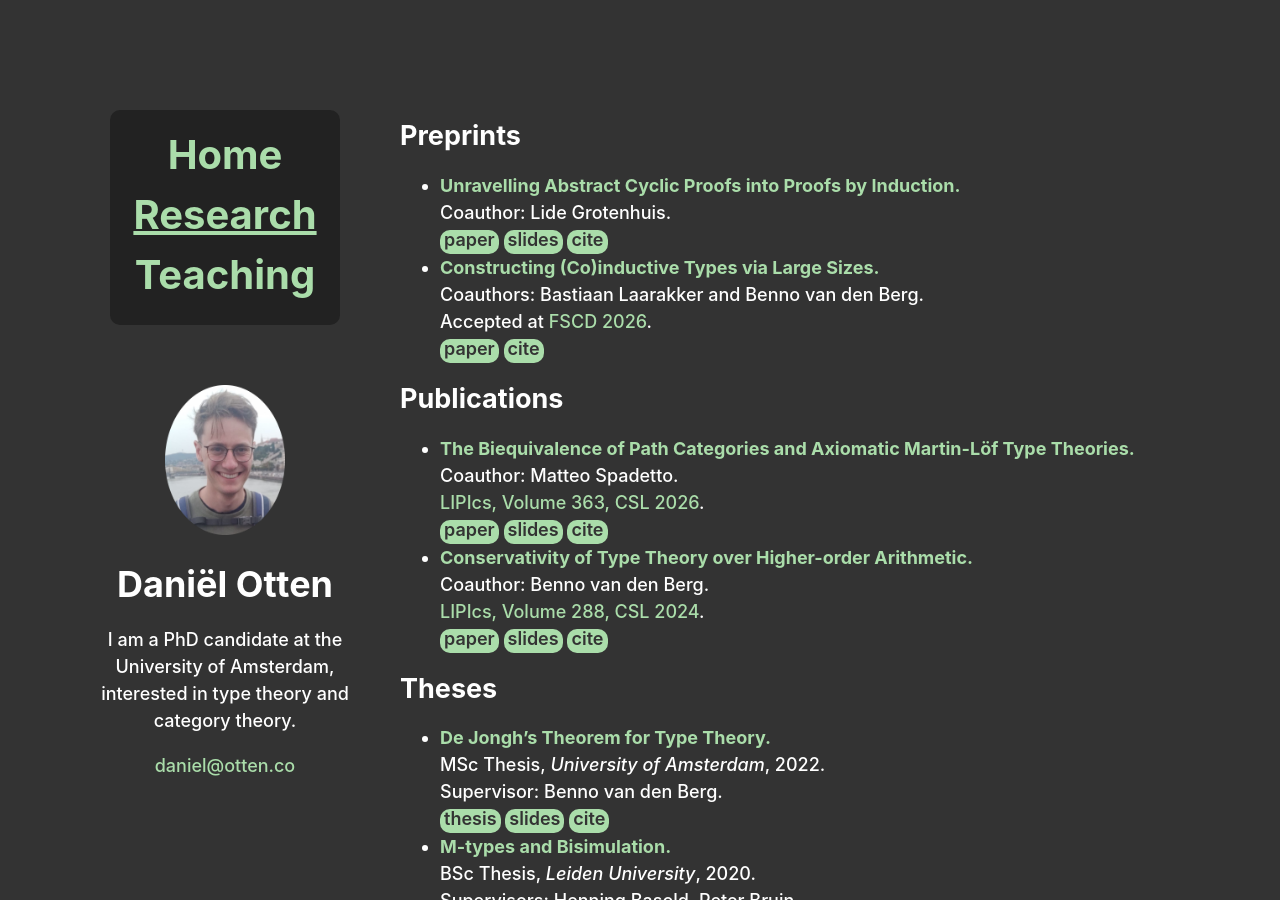
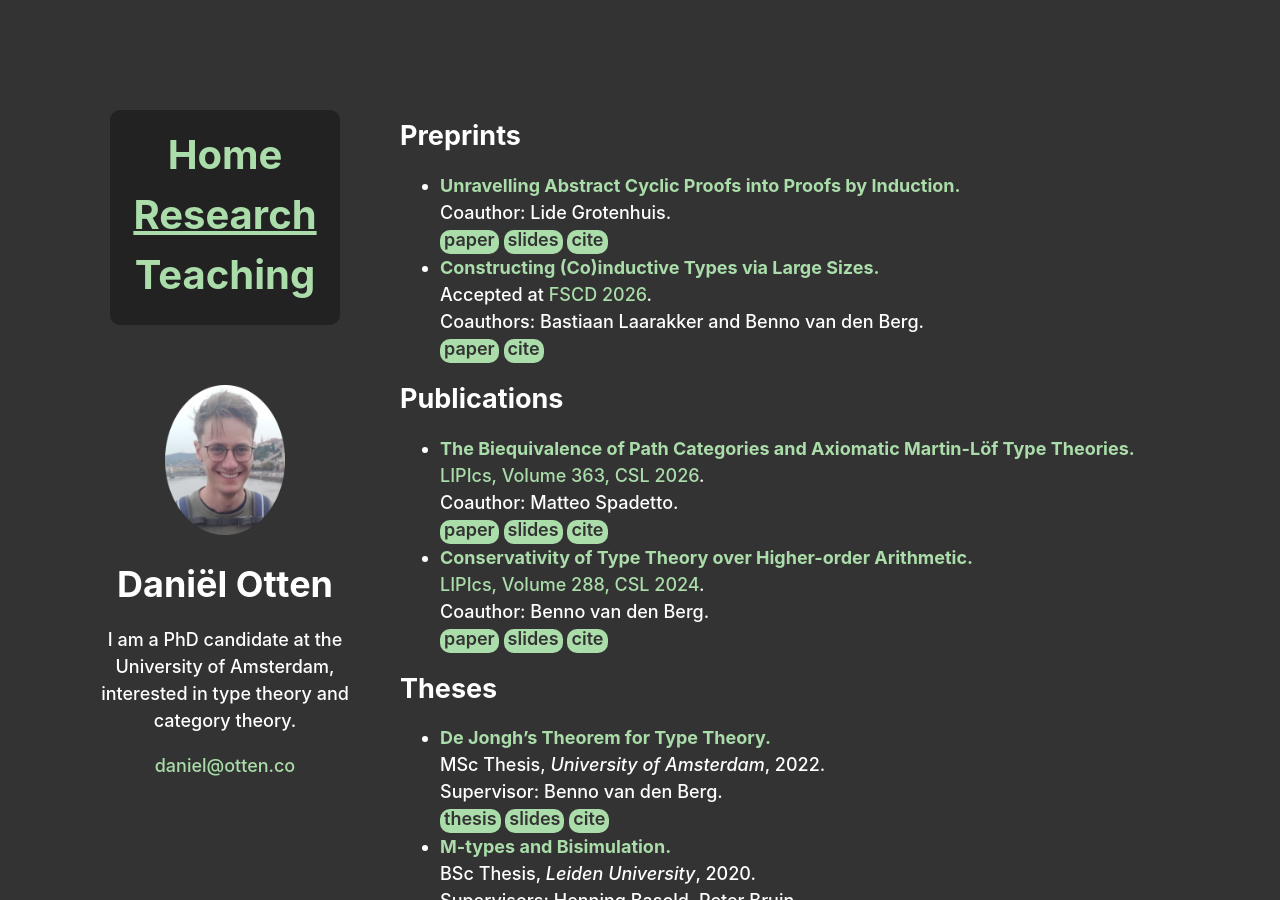
Before and after one commit to DDOtten/ddotten.github.io, a Jekyll site: the page built from research.md, in a window 1280 px wide and 900 px high. Built offline with Jekyll 4.4.1, drawn with Linux system fonts in a browser that asks for light colours.

Commit message:
made order consistent

```diff
--- a/research.md
+++ b/research.md
@@ -10,19 +10,19 @@ layout: page
   Coauthor: Lide Grotenhuis. \
   [paper](https://arxiv.org/pdf/2602.12054){: .button} [slides](assets/slides/unravelling_abstract_cyclic_proofs_into_proofs_by_induction_slides_fics_2026.pdf){: .button} [cite](assets/bibtex/unravelling_abstract_cyclic_proofs_into_proofs_by_induction.txt){: .button}
 - **[Constructing (Co)inductive Types via Large Sizes](https://arxiv.org/abs/2602.18921).** \
+  Accepted at [FSCD 2026](https://fscd2026.github.io/). \
   Coauthors: Bastiaan Laarakker and Benno van den Berg. \
-  Accepted at [FSCD 2026](https://fscd2026.github.io/). \
   [paper](https://arxiv.org/pdf/2602.18921){: .button} [cite](assets/bibtex/constructing_(co)inductive_types_via_large_sizes.txt){: .button}
 
 # Publications
 
 - **[The Biequivalence of Path Categories and Axiomatic Martin-Löf Type Theories](https://drops.dagstuhl.de/storage/00lipics/lipics-vol363-csl2026/LIPIcs.CSL.2026.38/LIPIcs.CSL.2026.38.pdf).** \
+    [LIPIcs, Volume 363, CSL 2026](https://doi.org/10.4230/LIPIcs.CSL.2026.38). \
     Coauthor: Matteo Spadetto. \
-    [LIPIcs, Volume 363, CSL 2026](https://doi.org/10.4230/LIPIcs.CSL.2026.38). \
     [paper](https://drops.dagstuhl.de/storage/00lipics/lipics-vol363-csl2026/LIPIcs.CSL.2026.38/LIPIcs.CSL.2026.38.pdf){: .button} [slides](assets/slides/models_for_axiomatic_type_theory_slides.pdf){: .button} [cite](https://drops.dagstuhl.de/entities/document/10.4230/LIPIcs.CSL.2026.38/metadata/bibtex){: .button}
 - **[Conservativity of Type Theory over Higher-order Arithmetic](https://arxiv.org/abs/2308.15288).** \
+    [LIPIcs, Volume 288, CSL 2024](https://doi.org/10.4230/LIPIcs.CSL.2024.44). \
     Coauthor: Benno van den Berg. \
-    [LIPIcs, Volume 288, CSL 2024](https://doi.org/10.4230/LIPIcs.CSL.2024.44). \
     [paper](https://drops.dagstuhl.de/storage/00lipics/lipics-vol288-csl2024/LIPIcs.CSL.2024.44/LIPIcs.CSL.2024.44.pdf){: .button} [slides](assets/slides/conservativity_of_type_theory_over_higher_order_arithmetic_slides.pdf){: .button} [cite](https://drops.dagstuhl.de/entities/document/10.4230/LIPIcs.CSL.2024.44/metadata/bibtex){: .button}
 
 # Theses
```
